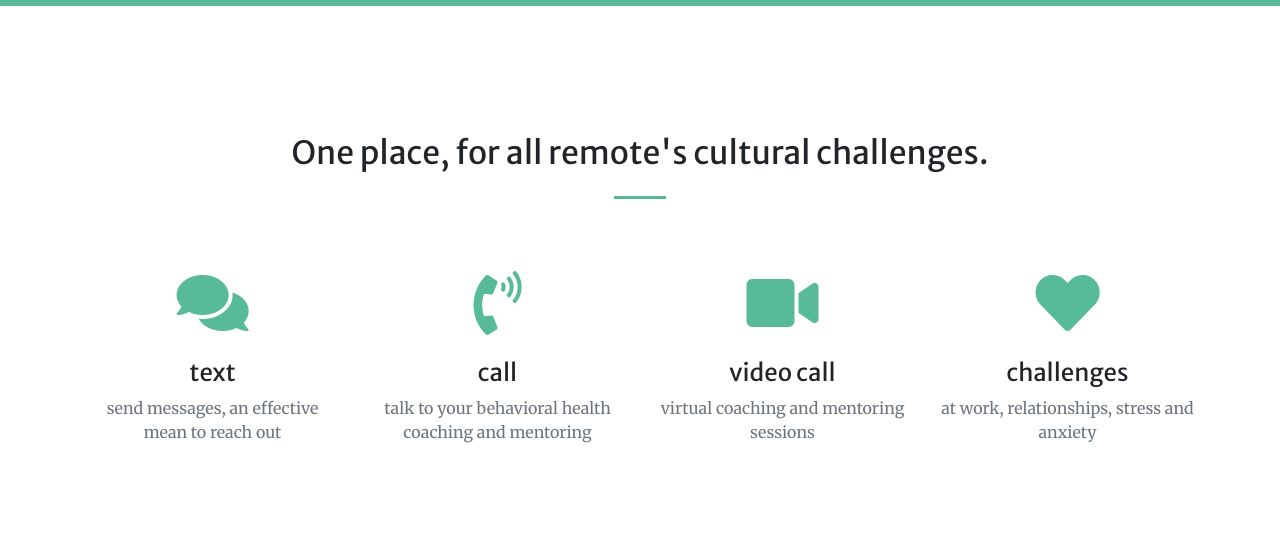
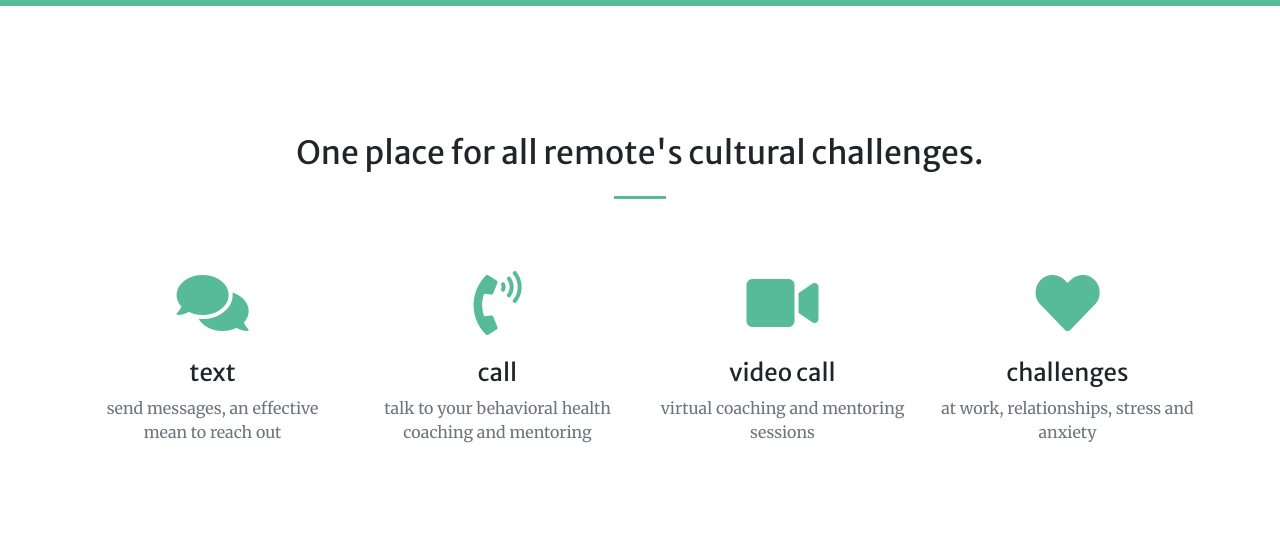
Before and after one commit to recoachdotcom/recoachdotcom.github.io, a website with bundled scripts: page index.html in a window 1280 px wide. Shown: the part 1320-1870 px from the top of the page. Built offline with nearby package versions, Linux system fonts and the light colour scheme.

Commit message:
comma at index text

```diff
--- a/index.html
+++ b/index.html
@@ -91,7 +91,7 @@
   <!-- Services Section -->
   <section class="page-section" id="services">
     <div class="container">
-      <h2 class="text-center mt-0">One place, for all remote's cultural challenges.</h2>
+      <h2 class="text-center mt-0">One place for all remote's cultural challenges.</h2>
       <hr class="divider my-4">
       <div class="row">
         <div class="col-lg-3 col-md-6 text-center">
```
